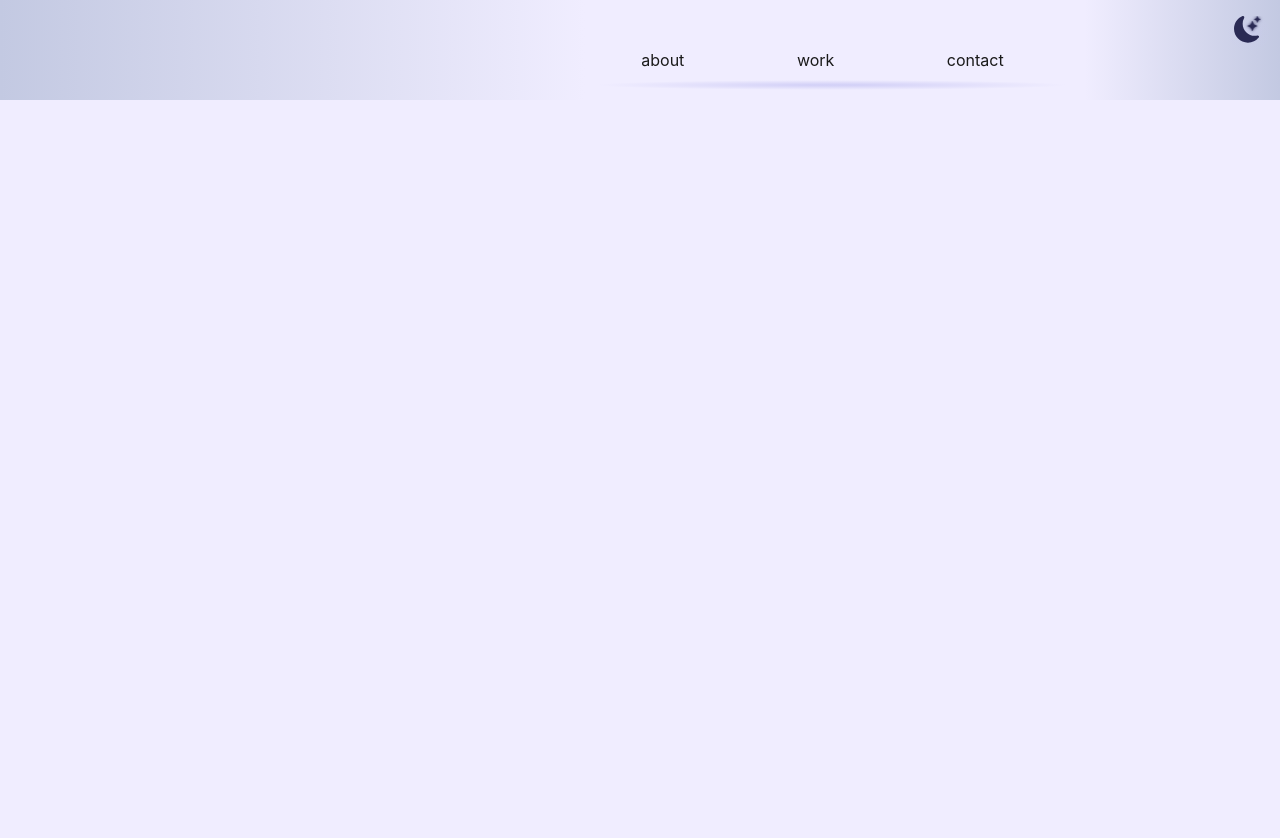
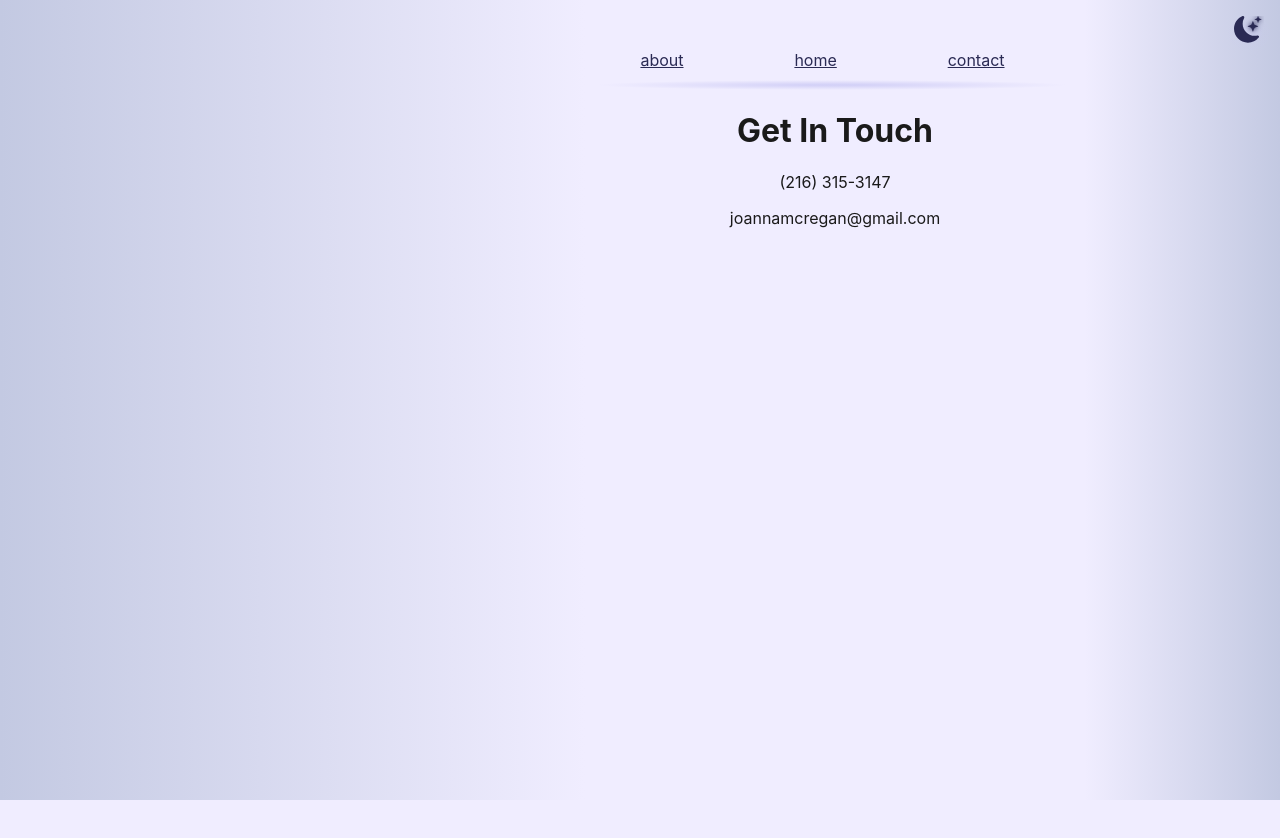
Before and after one commit to Joannamcregan/portfolio, a React (Create React App) app: page /contact in a window 1280 px wide. Before the commit this address had no page. Before the commit the page ends 800 px from the top, so only its background shows below. Built offline with nearby package versions, Linux system fonts and the light colour scheme.

Commit message:
time for a commit

```diff
--- a/public/index.html
+++ b/public/index.html
@@ -23,6 +23,23 @@
       Learn how to configure a non-root public URL by running `npm run build`.
     -->
     <title>Joanna Makes Sites</title>
+    <script>
+      // Blocking script to prevent flash
+      (function () {
+        const savedTheme = localStorage.getItem('theme');
+        console.log('saved theme is ' + savedTheme);
+        const systemPrefersDark = window.matchMedia('(prefers-color-scheme: dark)').matches;
+        console.log('system preference is ' + systemPrefersDark);
+
+        if (savedTheme === 'dark' || (!savedTheme && systemPrefersDark)) {
+          document.documentElement.classList.add('dark');
+          console.log('adding dark');
+        } else {
+          document.documentElement.classList.remove('dark');
+          console.log('removing dark');
+        }
+      })();
+    </script>
   </head>
   <body>
     <noscript>You need to enable JavaScript to run this app.</noscript>
--- a/src/App.css
+++ b/src/App.css
@@ -16,6 +16,9 @@ div.gentle-divide{
   height: 10px;
   opacity: 0.7;
   margin: 10px;
+}
+.centered-text{
+  text-align: center;
 }
 .flex{
   display: flex;
@@ -45,6 +48,7 @@ div.gentle-divide{
 }
 .height-100{
   height: 100%;
+  min-height: 100vh;
   padding-bottom: 40px;
 }
 .gentle-pulse{
@@ -85,3 +89,6 @@ button.modeButton{
   right: 10px;
   z-index: 999;
 }
+a, a:visited{
+  color: var(--accent);
+}
--- a/src/App.js
+++ b/src/App.js
@@ -1,22 +1,26 @@
 import './App.css';
 import { Header } from './components/Header';
+import {Home} from './components/Home';
 import {About} from './components/About';
+import {Contact} from './components/Contact';
 import { BrowserRouter, Routes, Route } from "react-router-dom";
 
 function App() {
   return (
     <div className="App">
-      <div class="flex height-100">
-        <div class="buffer-left"></div>
-        <div class="width-500 pt-40 shrink-0">
+      <div className="flex height-100">
+        <div className="buffer-left"></div>
+        <div className="width-500 pt-40 shrink-0">
           <BrowserRouter>
             <Header />
             <Routes>
+              <Route path="/" element={<Home />} />
               <Route path="/about" element={<About />} />
+              <Route path="/contact" element={<Contact />} />
             </Routes>
           </BrowserRouter>
         </div>
-        <div class="buffer-right"></div>
+        <div className="buffer-right"></div>
       </div>
     </div>
   );
--- a/src/components/About.js
+++ b/src/components/About.js
@@ -5,7 +5,7 @@ export const About = () => {
   return (
     <>
       <Page title="About Joanna">
-        <h1>Joanna is a Person.</h1>
+        <h1 className="centered-text">Joanna is a Person.</h1>
         <p>
           Certain signs indicate that an abuser is more likely to commit murder.
           Abusers who don't show these signs could still kill you (or your kids,
--- /dev/null
+++ b/src/components/Contact.js
@@ -0,0 +1,14 @@
+import React, { useEffect } from "react";
+import {Page} from "./Page";
+
+export const Contact = () => {
+  return (
+    <>
+      <Page title="Contact">
+        <h1 className="centered-text">Get In Touch</h1>
+        <p className="centered-text">(216) 315-3147</p>
+        <p className="centered-text">joannamcregan@gmail.com</p>
+      </Page>
+    </>
+  );
+}
--- a/src/components/Header.js
+++ b/src/components/Header.js
@@ -6,11 +6,11 @@ export const Header = () => {
   return (
     <header className="App-header">
         <ModeToggle />
-            <div className="flex">
-            <span>about</span>
-            <span>work</span>
-            <span>contact</span>
-            </div>
+        <div className="flex">
+            <Link to="/about">about</Link>
+            <Link to="/">home</Link>
+            <Link to="/contact">contact</Link>
+        </div>
         <div className="gentle-divide"></div>
     </header>
     );
--- /dev/null
+++ b/src/components/Home.js
@@ -0,0 +1,13 @@
+import React, { useState } from "react";
+import { Link } from "react-router-dom";
+import {Page} from "./Page";
+
+export function Home(props) {
+  return (
+    <Page title="Work">
+      <>
+        <p>my work here</p>
+      </>
+    </Page>
+  );
+}
--- a/src/components/ModeToggle.js
+++ b/src/components/ModeToggle.js
@@ -12,7 +12,7 @@ export const ModeToggle = () => {
       {theme === 'light' ? <svg xmlns="http://www.w3.org/2000/svg" width="30px" height="30px" fill="currentColor" className="bi bi-moon-stars-fill" viewBox="0 0 18 18">
   <path d="M6 .278a.77.77 0 0 1 .08.858 7.2 7.2 0 0 0-.878 3.46c0 4.021 3.278 7.277 7.318 7.277q.792-.001 1.533-.16a.79.79 0 0 1 .81.316.73.73 0 0 1-.031.893A8.35 8.35 0 0 1 8.344 16C3.734 16 0 12.286 0 7.71 0 4.266 2.114 1.312 5.124.06A.75.75 0 0 1 6 .278"/>
   <path className="gentle-pulse" d="M10.794 3.148a.217.217 0 0 1 .412 0l.387 1.162c.173.518.579.924 1.097 1.097l1.162.387a.217.217 0 0 1 0 .412l-1.162.387a1.73 1.73 0 0 0-1.097 1.097l-.387 1.162a.217.217 0 0 1-.412 0l-.387-1.162A1.73 1.73 0 0 0 9.31 6.593l-1.162-.387a.217.217 0 0 1 0-.412l1.162-.387a1.73 1.73 0 0 0 1.097-1.097zM13.863.099a.145.145 0 0 1 .274 0l.258.774c.115.346.386.617.732.732l.774.258a.145.145 0 0 1 0 .274l-.774.258a1.16 1.16 0 0 0-.732.732l-.258.774a.145.145 0 0 1-.274 0l-.258-.774a1.16 1.16 0 0 0-.732-.732l-.774-.258a.145.145 0 0 1 0-.274l.774-.258c.346-.115.617-.386.732-.732z"/>
-</svg> : <svg xmlns="http://www.w3.org/2000/svg" width="30" height="30" fill="currentColor" class="bi bi-sun-fill" viewBox="0 0 18 18">
+</svg> : <svg xmlns="http://www.w3.org/2000/svg" width="30" height="30" fill="currentColor" className="bi bi-sun-fill" viewBox="0 0 18 18">
   <path className="gentle-pulse" d="M8 12a4 4 0 1 0 0-8 4 4 0 0 0 0 8M8 0a.5.5 0 0 1 .5.5v2a.5.5 0 0 1-1 0v-2A.5.5 0 0 1 8 0m0 13a.5.5 0 0 1 .5.5v2a.5.5 0 0 1-1 0v-2A.5.5 0 0 1 8 13m8-5a.5.5 0 0 1-.5.5h-2a.5.5 0 0 1 0-1h2a.5.5 0 0 1 .5.5M3 8a.5.5 0 0 1-.5.5h-2a.5.5 0 0 1 0-1h2A.5.5 0 0 1 3 8m10.657-5.657a.5.5 0 0 1 0 .707l-1.414 1.415a.5.5 0 1 1-.707-.708l1.414-1.414a.5.5 0 0 1 .707 0m-9.193 9.193a.5.5 0 0 1 0 .707L3.05 13.657a.5.5 0 0 1-.707-.707l1.414-1.414a.5.5 0 0 1 .707 0m9.193 2.121a.5.5 0 0 1-.707 0l-1.414-1.414a.5.5 0 0 1 .707-.707l1.414 1.414a.5.5 0 0 1 0 .707M4.464 4.465a.5.5 0 0 1-.707 0L2.343 3.05a.5.5 0 1 1 .707-.707l1.414 1.414a.5.5 0 0 1 0 .708"/>
 </svg>}
     </button>
```
Also changed, not shown: public/manifest.json, 1 other file (tests, documents, lock files or other folders).
